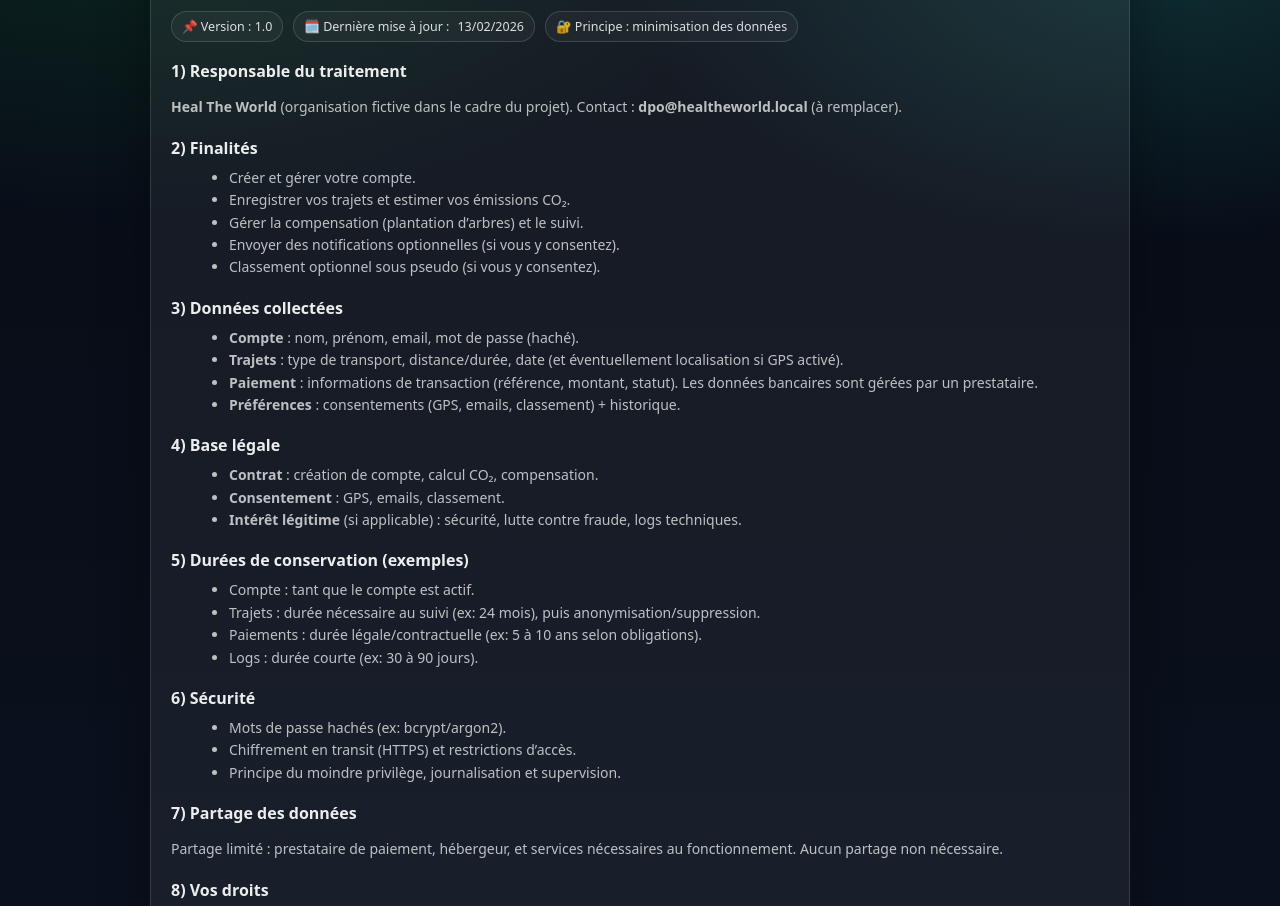
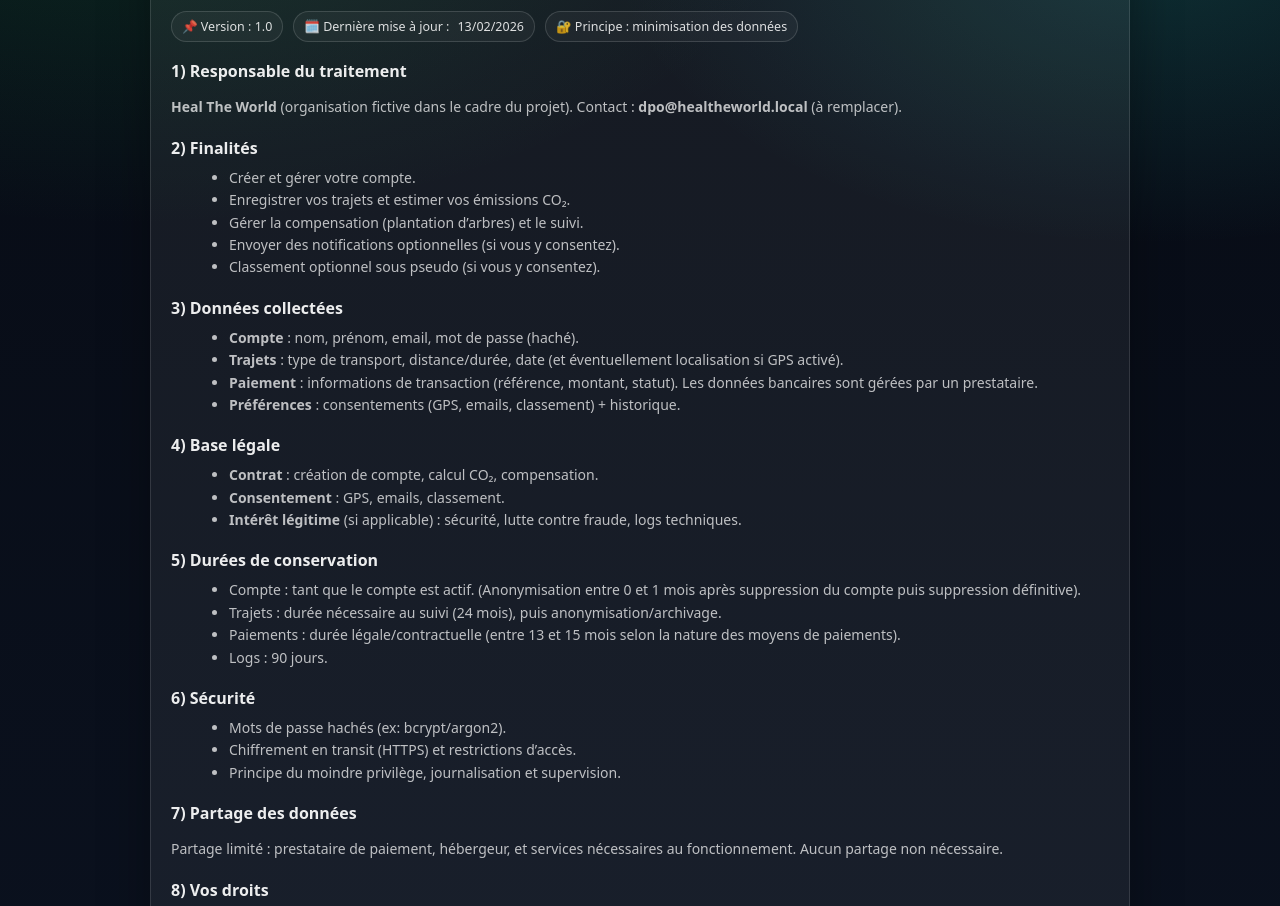
Before and after one commit to mariuschev/RGPD_Project, a plain HTML site: page privacy.html in a window 1280 px wide. Shown: the part 194-1100 px from the top of the page. Drawn offline with Linux system fonts and the light colour scheme.

Commit message:
Revise privacy policy content and structure
Updated privacy policy details, including data retention periods and security measures.

```diff
--- a/privacy.html
+++ b/privacy.html
@@ -104,12 +104,12 @@
         <li><b>Intérêt légitime</b> (si applicable) : sécurité, lutte contre fraude, logs techniques.</li>
       </ul>
 
-      <h2>5) Durées de conservation (exemples)</h2>
+      <h2>5) Durées de conservation</h2>
       <ul>
-        <li>Compte : tant que le compte est actif.</li>
-        <li>Trajets : durée nécessaire au suivi (ex: 24 mois), puis anonymisation/suppression.</li>
-        <li>Paiements : durée légale/contractuelle (ex: 5 à 10 ans selon obligations).</li>
-        <li>Logs : durée courte (ex: 30 à 90 jours).</li>
+        <li>Compte : tant que le compte est actif. (Anonymisation entre 0 et 1 mois après suppression du compte puis suppression définitive).</li>
+        <li>Trajets : durée nécessaire au suivi (24 mois), puis anonymisation/archivage.</li>
+        <li>Paiements : durée légale/contractuelle (entre 13 et 15 mois selon la nature des moyens de paiements).</li>
+        <li>Logs : 90 jours.</li>
       </ul>
 
       <h2>6) Sécurité</h2>
```
